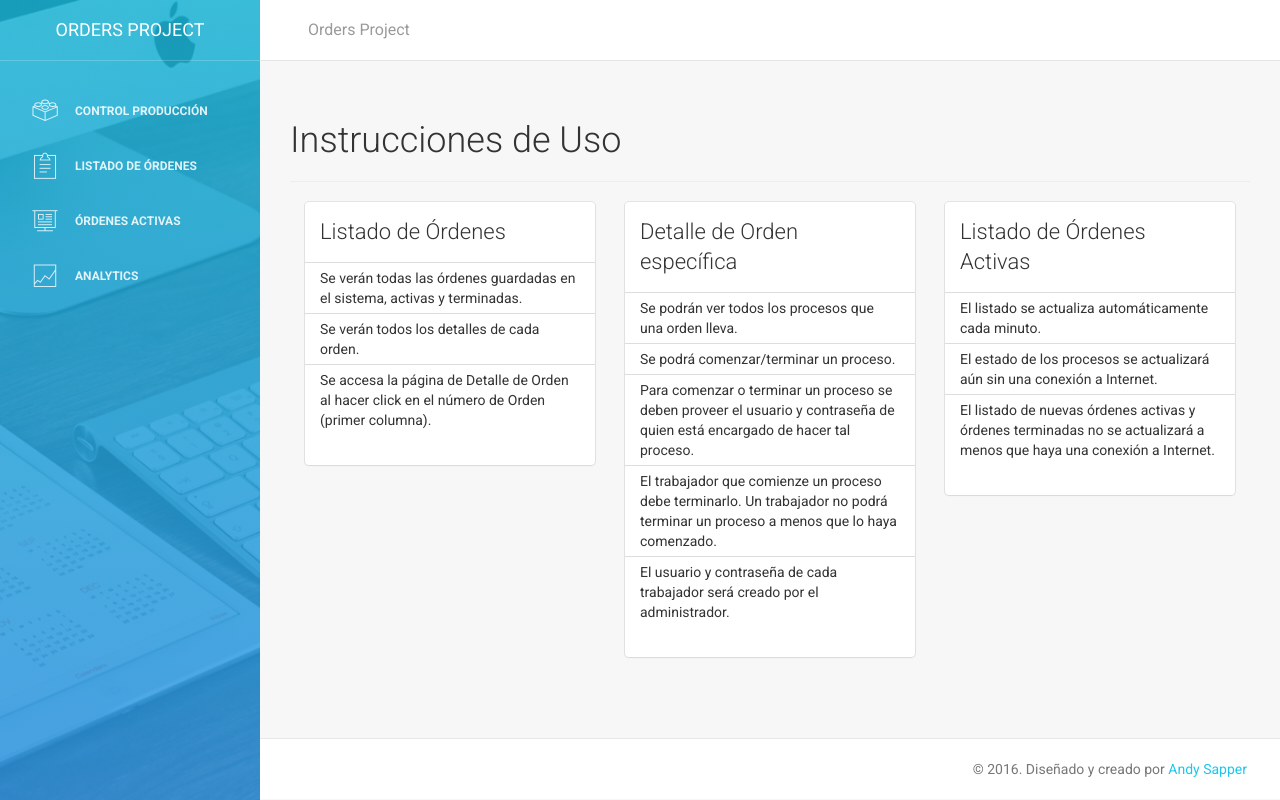
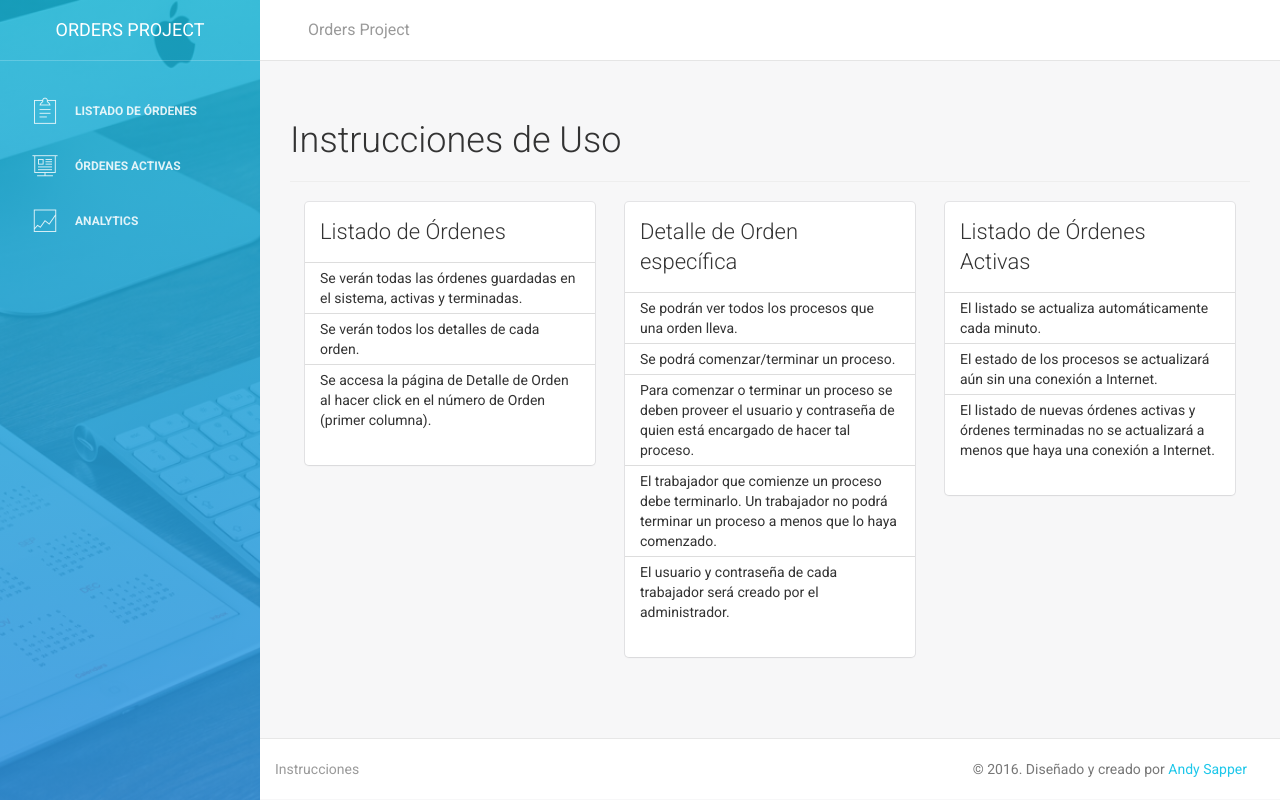
Before and after one commit to asapper/therev, a Django app: template control_produccion/templates/control_produccion/index.html in a window 1280 px wide. Run offline with Django 3.2, Linux system fonts and the light colour scheme; the template is opened without the code that fills it, so the values that code supplies are empty; parts of the project's set-up code (start-up, migrations or seed data) failed here and were passed over; some libraries are stand-ins or nearby versions.

Commit message:
add Instructions page in bottom navbar

```diff
--- a/templates/base_site.html
+++ b/templates/base_site.html
@@ -32,12 +32,6 @@
                         <a href="{% url 'index' %}" class="simple-text">Orders Project</a>
                     </div>
                     <ul class="nav">
-                        <li>
-                            <a href="{% url 'control_produccion:index' %}" class="simple-text">
-                                <i class="pe-7s-plugin"></i>
-                                <p>Control Producción</p>
-                            </a>
-                        </li>
                         <li>
                             <a href="{% url 'control_produccion:orders' %}" class="simple-text">
                                 <i class="pe-7s-note2"></i>
@@ -87,6 +81,11 @@
 
                 <footer class="footer">
                     <div class="container-fluid">
+                        <nav class="pull-left">
+                            <ul>
+                                <li><a href="{% url 'control_produccion:index' %}">Instrucciones</a></li>
+                            </ul>
+                        </nav>
                         <p class="copyright pull-right">&copy; 2016. Diseñado y creado por <a href="mailto:Andy_Sapper@baylor.edu">Andy Sapper</a></p>
                     </div>
                 </footer>
```
